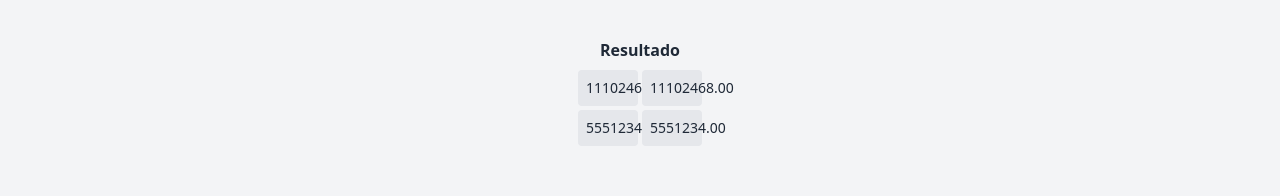
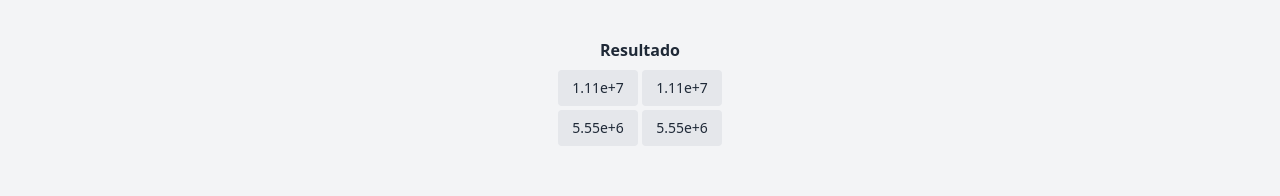
Before and after one commit to Diegosilva20/Projeto-calculadora-matrizes, a React (Create React App) app: page / in a window 1280 px wide. Both pictures are taken after typing "5551234", "5551234", "5551234", "5551234", "5551234", "5551234" into the empty fields and a click on the button "Calcular". Shown: the part 504-700 px from the top of the page. Built offline with nearby package versions, Linux system fonts and the light colour scheme.

Commit message:
modificação ResultDisplay.jsx para mostrar resultados maiores em bases

```diff
--- a/src/components/ui/ResultDisplay.jsx
+++ b/src/components/ui/ResultDisplay.jsx
@@ -1,6 +1,28 @@
 // src/components/ui/ResultDisplay.jsx
+
+// Função para formatar os números do resultado
+const formatNumber = (value) => {
+  const number = Number(value);
+
+  // Se o valor não for um número, retorna N/A
+  if (isNaN(number)) {
+    return "N/A";
+  }
+
+  // Se o valor absoluto do número for maior ou igual a 100.000, formata em notação exponencial
+  if (Math.abs(number) >= 100000) {
+    return number.toExponential(2); // ex: 1.23e+5
+  }
+
+  // Caso contrário, formata com duas casas decimais
+  return number.toFixed(2);
+};
+
 const ResultDisplay = ({ result }) => {
-  if (!result) return null;
+  // Se não houver resultado, não renderiza nada
+  if (!result) {
+    return null;
+  }
 
   return (
     <div className="mt-6">
@@ -8,7 +30,8 @@ const ResultDisplay = ({ result }) => {
       <div
         className="grid gap-1 mx-auto max-w-[90vw] justify-center"
         style={{
-          gridTemplateColumns: `repeat(${result[0].length}, minmax(0, 60px))`,
+          // Aumenta a largura mínima de cada coluna para acomodar números maiores
+          gridTemplateColumns: `repeat(${result[0].length}, minmax(0, 80px))`,
         }}
       >
         {result.map((row, i) =>
@@ -17,7 +40,8 @@ const ResultDisplay = ({ result }) => {
               key={`result-${i}-${j}`}
               className="bg-gray-200 p-2 rounded text-center text-sm"
             >
-              {Number(val).toFixed(2)}
+              {/* Usa a nova função de formatação */}
+              {formatNumber(val)}
             </div>
           ))
         )}
```
